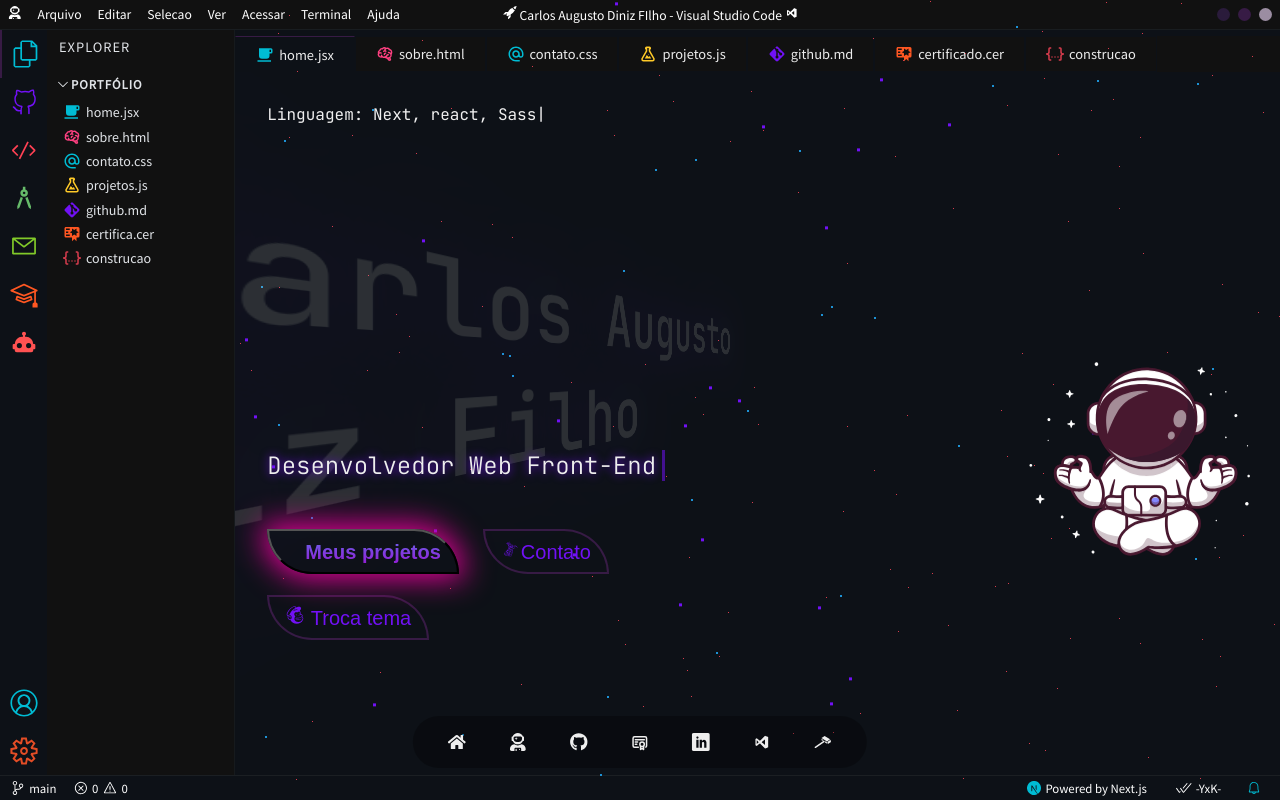
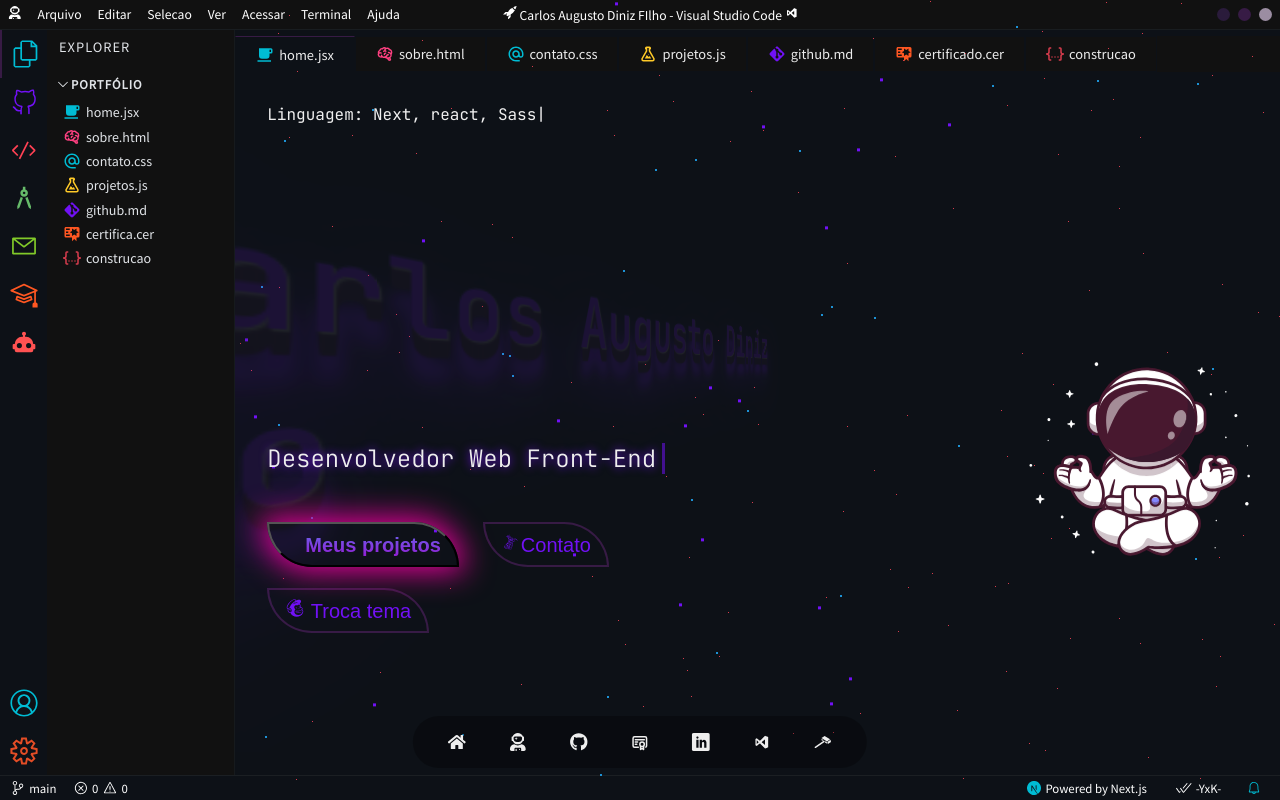
Before and after one commit to ysneshy/portfolio-carlos-filho, a Next.js app: page / in a window 1280 px wide. Shown: the top 800 px of the page. Built offline with nearby package versions, Linux system fonts and the light colour scheme.

Commit message:
Upgrade993 :closed_lock_with_key::bug::zap::rocket:

```diff
--- a/styles/HomePage.module.css
+++ b/styles/HomePage.module.css
@@ -29,7 +29,7 @@
 
 .name {
   color: #eee;
-  font-size: 3.5rem;
+  font-size: 3.2rem;
   font-weight: 500;
   margin-bottom: 0.5rem;
 
@@ -37,7 +37,7 @@
 }
 
 /* shadow */
-.name {
+/*.name {
 
   text-shadow: 0px 0px 50px rgba(113, 17, 245);
 
@@ -54,11 +54,25 @@
 /*transicao de cor */
 .name:hover {
   cursor: pointer;
-  color: rgba(113, 17, 245);
+  color: rgb(191, 64, 64);
   -webkit-transition: all 1s ease-out;
   -moz-transition: all 1s ease-out;
   transition: all 1s ease-out;
   transition: color 2s;
+  text-shadow: 1px 1px 1px #919191,
+      1px 2px 1px #630505,
+      1px 3px 1px #630505,
+      1px 4px 1px #630505,
+      1px 5px 1px #630505,
+      1px 6px 1px #630505,
+      1px 7px 1px #630505,
+      1px 8px 1px #630505,
+      1px 9px 1px #630505,
+      1px 10px 1px #630505,
+  1px 18px 6px rgb(191, 64, 64),
+  1px 22px 10px rgb(191, 64, 64),
+  1px 25px 35px rgb(191, 64, 64),
+  1px 30px 60px rgb(191, 64, 64);
 
 }
 
@@ -268,7 +282,25 @@
   }
 }
 
-/* efeito new */
+/* efeito new  letra 3d*/
+
+.name  {
+  color: #7111f5;
+  text-shadow: 1px 1px 1px #919191,
+      1px 2px 1px #361b44,
+      1px 3px 1px #361b44,
+      1px 4px 1px #361b44,
+      1px 5px 1px #361b44,
+      1px 6px 1px #361b44,
+      1px 7px 1px #361b44,
+      1px 8px 1px #361b44,
+      1px 9px 1px #361b44,
+      1px 10px 1px #361b44,
+  1px 18px 6px rgb(113, 17, 245),
+  1px 22px 10px rgb(113, 17, 245),
+  1px 25px 35px rgb(113, 17, 245),
+  1px 30px 60px rgb(113, 17, 245);
+}
 
 
 /* 4K Screens */
```
